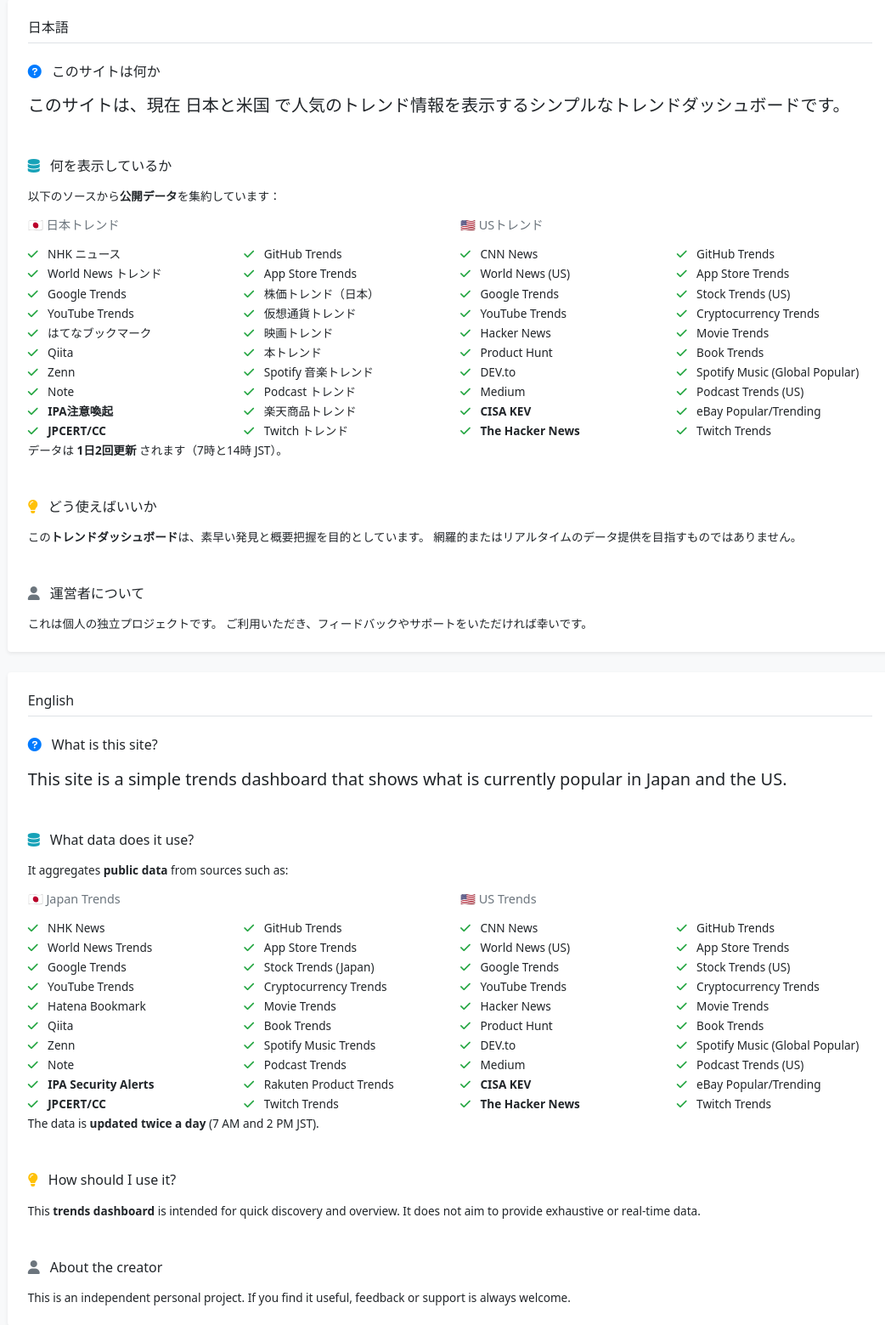
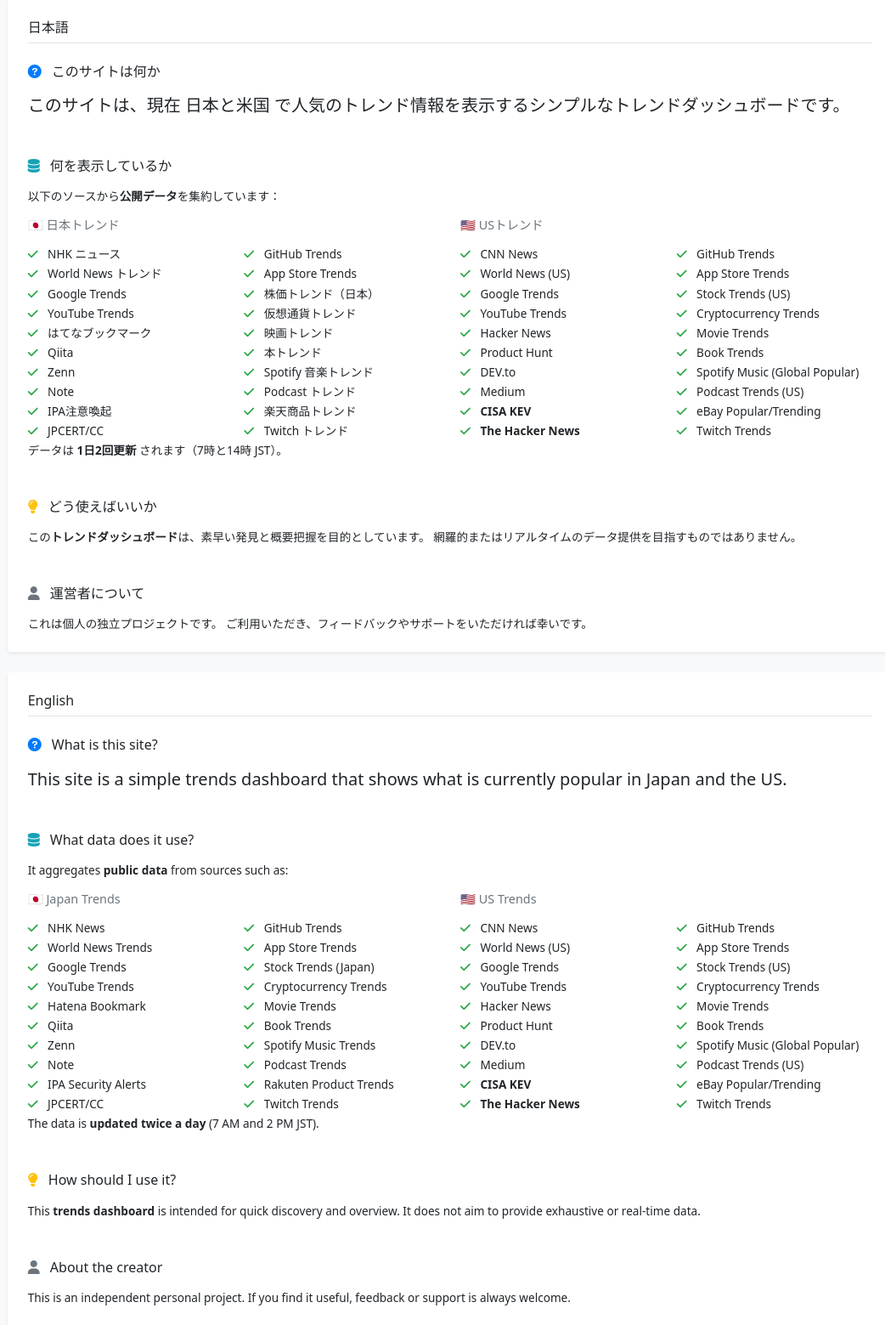
Before and after one commit to rushhirosan/trend-dashboard, a Flask app: page /about in a window 1280 px wide. Shown: the part 102-1661 px from the top of the page at 85% size, without its empty margins (110-1152 px from the left). Run offline with Flask 3, Linux system fonts and the light colour scheme; some libraries are stand-ins or nearby versions.

Commit message:
style: aboutページのセキュリティソースデータの太字を通常の文字に変更

```diff
--- a/templates/about.html
+++ b/templates/about.html
@@ -82,8 +82,8 @@
                                                 <li class="mb-1"><i class="fas fa-check text-success me-2"></i> Qiita</li>
                                                 <li class="mb-1"><i class="fas fa-check text-success me-2"></i> Zenn</li>
                                                 <li class="mb-1"><i class="fas fa-check text-success me-2"></i> Note</li>
-                                                <li class="mb-1"><i class="fas fa-check text-success me-2"></i> <strong>IPA注意喚起</strong></li>
-                                                <li class="mb-1"><i class="fas fa-check text-success me-2"></i> <strong>JPCERT/CC</strong></li>
+                                                <li class="mb-1"><i class="fas fa-check text-success me-2"></i> IPA注意喚起</li>
+                                                <li class="mb-1"><i class="fas fa-check text-success me-2"></i> JPCERT/CC</li>
                                             </ul>
                                         </div>
                                         <div class="col-6">
@@ -211,8 +211,8 @@
                                                 <li class="mb-1"><i class="fas fa-check text-success me-2"></i> Qiita</li>
                                                 <li class="mb-1"><i class="fas fa-check text-success me-2"></i> Zenn</li>
                                                 <li class="mb-1"><i class="fas fa-check text-success me-2"></i> Note</li>
-                                                <li class="mb-1"><i class="fas fa-check text-success me-2"></i> <strong>IPA Security Alerts</strong></li>
-                                                <li class="mb-1"><i class="fas fa-check text-success me-2"></i> <strong>JPCERT/CC</strong></li>
+                                                <li class="mb-1"><i class="fas fa-check text-success me-2"></i> IPA Security Alerts</li>
+                                                <li class="mb-1"><i class="fas fa-check text-success me-2"></i> JPCERT/CC</li>
                                             </ul>
                                         </div>
                                         <div class="col-6">
```
